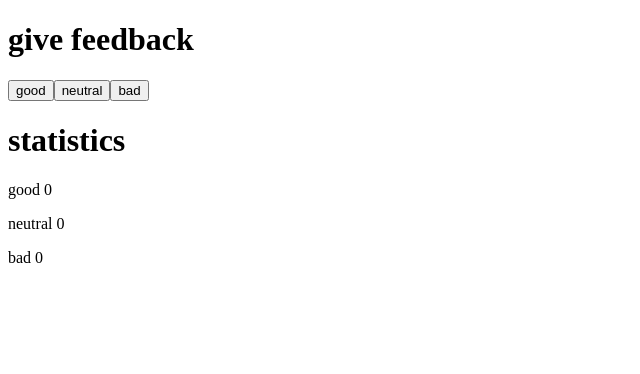
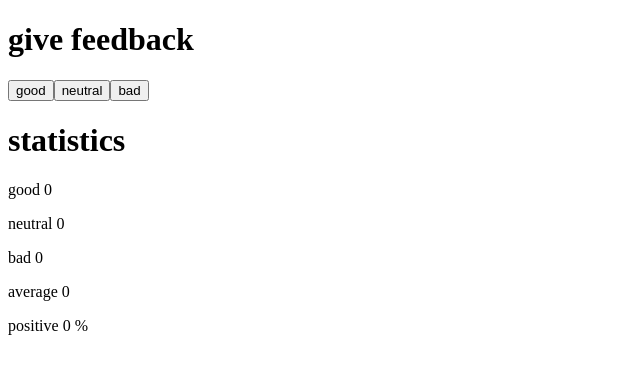
Before and after one commit to aitorortega03/fullstack-open-2024, a React (Vite) app in the folder part1/unicafe/: page / in a window 1280 px wide. Shown: the top 374 px of the page, without its empty margins (0-640 px from the left). Built offline with nearby package versions, Linux system fonts and the light colour scheme.

Commit message:
done exercise 1.7

```diff
--- a/part1/unicafe/src/App.jsx
+++ b/part1/unicafe/src/App.jsx
@@ -15,6 +15,10 @@ const App = () => {
 
   const handleBadClicks = () => setClicks({ ...clicks, bad: clicks.bad + 1 });
 
+  const calculateAverage = () => (clicks.good * 1) + (clicks.bad * (-1))
+
+  const calculateTotalComments = () => clicks.good + clicks.neutral + clicks.bad
+
   return (
     <div>
       <h1>give feedback</h1>
@@ -27,6 +31,8 @@ const App = () => {
       <p>good {clicks.good}</p>
       <p>neutral {clicks.neutral}</p>
       <p>bad {clicks.bad}</p>
+      <p>average {calculateAverage()}</p>
+      <p>positive {clicks.good + clicks.neutral + clicks.bad === 0 ? 0 : clicks.good / calculateTotalComments()} %</p>
     </div>
   );
 };
```
